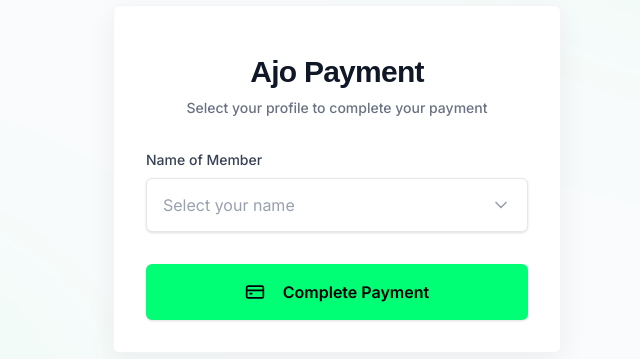
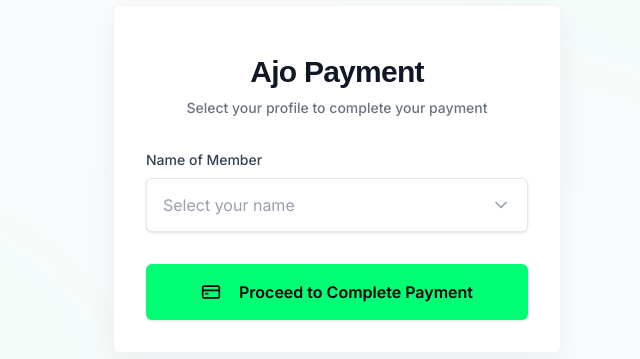
Before and after one commit to UFOASTRO/ajodge, a React (Vite) app: page /ajo-payment in a window 1280 px wide. Shown: the part 221-580 px from the top of the page, without its empty margins (303-943 px from the left). Built offline with nearby package versions, Linux system fonts and the light colour scheme; a web font is replaced by a local one.

Commit message:
feat: Add Vercel rewrite configuration for passport service and update payment button text in the payment form.

```diff
--- a/src/components/form/PaymentForm.jsx
+++ b/src/components/form/PaymentForm.jsx
@@ -188,7 +188,7 @@ const PaymentForm = () => {
                         <div className="pt-2 z-10 relative">
                             <Button type="submit" isLoading={isSubmitting} className="w-full flex justify-center items-center py-4 rounded-md shadow-lg shadow-gray-900/10 hover:shadow-gray-900/20 transition-all font-semibold text-base">
                                 <CreditCard className="w-5 h-5 mr-2.5" />
-                                Complete Payment
+                                Proceed to Complete Payment
                             </Button>
                         </div>
                     </form>
```
Also changed, not shown: vercel.json (added).
